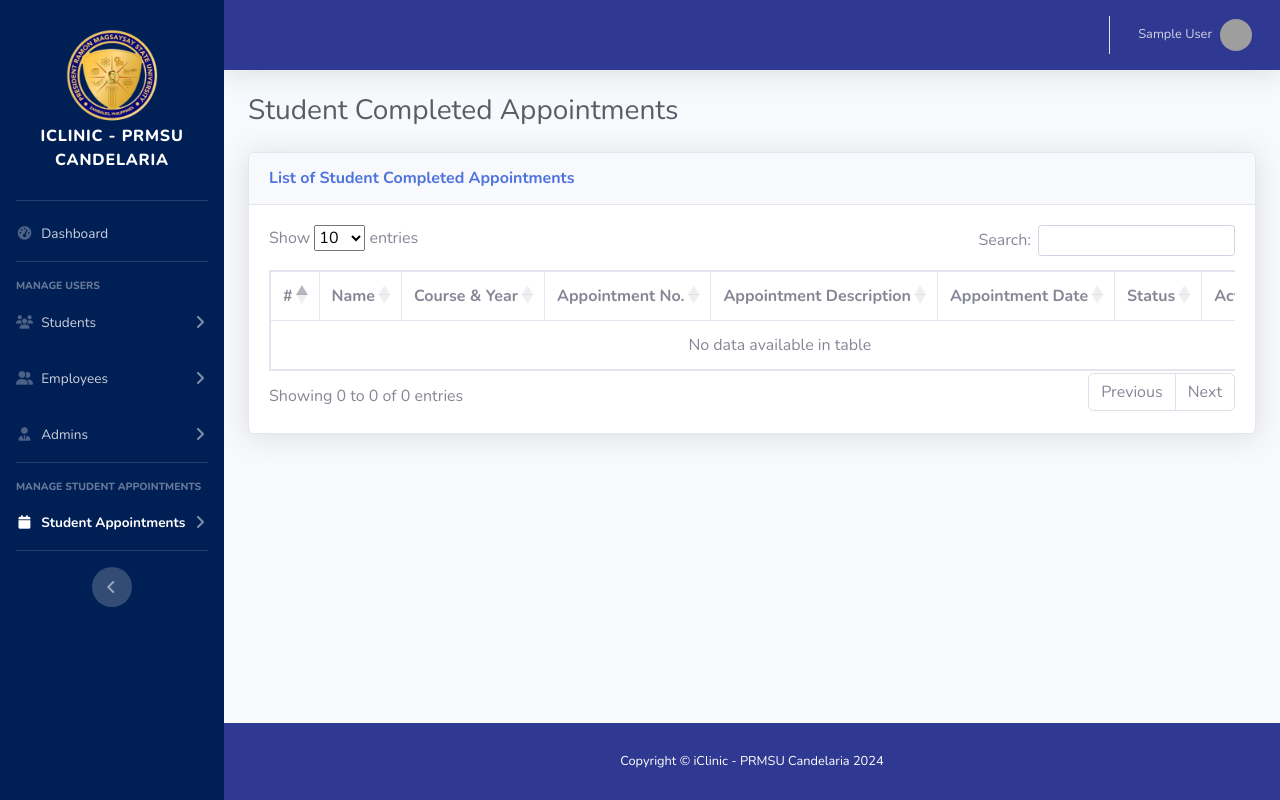
After one commit to itsmeralph09/iclinic, a PHP site: page /admin/students-appointment-completed.php in a window 1280 px wide. The commit adds this page. Run offline with PHP 8.4, Linux system fonts and the light colour scheme; a user stored in the database is signed in; data comes from the database, SQL or seed files in the repository; tables that the repository leaves empty or names only in its code hold one stand-in row (values such as "Sample post"); lists and menus that the app fills with data are empty; some libraries are stand-ins or nearby versions; grey boxes are pictures that could not be loaded.

Commit message:
Added view of completed appointment

```diff
--- a/admin/include/sidebar.php
+++ b/admin/include/sidebar.php
@@ -104,7 +104,7 @@
                         <h6 class="collapse-header">Students Appointments</h6>
                         <a class="collapse-item" href="students-appointment-pending.php">Pending</a>
                         <a class="collapse-item" href="students-appointment-approved.php">Approved</a>
-                        <a class="collapse-item" href="">Completed</a>
+                        <a class="collapse-item" href="students-appointment-completed.php">Completed</a>
                         <a class="collapse-item" href="">Declined</a>
                     </div>
                 </div>
--- /dev/null
+++ b/admin/students-appointment-completed.php
@@ -0,0 +1,271 @@
+<!DOCTYPE html>
+<html lang="en">
+
+<?php include './include/head.php'; ?>
+
+<body id="page-top">
+    <div class="d-none" id="students-appointment-pending"></div>
+
+    <!-- Page Wrapper -->
+    <div id="wrapper">
+
+        <?php include './include/sidebar.php'; ?>
+
+        <!-- Content Wrapper -->
+        <div id="content-wrapper" class="d-flex flex-column">
+
+            <!-- Main Content -->
+            <div id="content">
+
+                <?php include './include/topbar.php'; ?>
+
+                <!-- Begin Page Content -->
+                <div class="container-fluid">
+
+                    <!-- Page Heading -->
+                    <div class="d-sm-flex align-items-center justify-content-between mb-4">
+                        <h1 class="h3 mb-0 text-gray-800">Student Completed Appointments</h1>
+
+                    </div>
+
+                    <!-- Content Row -->
+                    <div class="row">
+
+                        <div class="col-xl-12 col-lg-12">
+                            <div class="card shadow mb-4">
+                                <!-- Card Header -->
+								<div class="card-header py-3 d-flex flex-column flex-md-row">
+								    <div class="col-12 col-md-6 d-flex align-items-center justify-content-start mx-0 px-0 mb-2 mb-md-0">
+								        <h6 class="font-weight-bold text-primary mb-0">List of Student Completed Appointments</h6>
+								    </div>
+								    <div class="col-12 col-md-6 d-flex align-items-center justify-content-end mx-0 px-0">
+								    	<div class="col-12 col-md-4 float-right mx-0 px-0">
+								        	<!-- <a data-toggle="modal" data-target="#addNew" class="btn btn-success shadow-sm w-100 h-100"><i class="fa-solid fa-plus mr-1"></i>New Appointment</a> -->
+								        </div>
+								    </div>
+								</div>
+
+                                <!-- Card Body -->
+                                <div class="card-body">
+                                    <div class="table-responsive">
+                                        <table class="table table-bordered nowrap" id="myTable" width="100%" cellspacing="0">
+                                            <thead class="">
+                                                <tr>
+
+                                                    <th scope="col">#</th>
+                                                    <th scope="col">Name</th>
+                                                    <th scope="col">Course & Year</th>
+                                                    <th scope="col">Appointment No.</th>
+                                                    <th scope="col">Appointment Description</th>
+                                                    <th scope="col">Appointment Date</th>
+                                                    <th scope="col">Status</th>
+                                                    <th scope="col">Action</th>
+
+                                                </tr>
+                                            </thead>
+
+                                            <tbody>
+
+                                            <?php
+
+                                                require '../db/dbconn.php';
+
+                                                $display_appointments = "
+                                                					SELECT apt.*, CONCAT(st.last_name, ', ', st.first_name, ' ', st.suffix_name) as fullname, CONCAT(st.course, ' ', st.year_level) as course_year, avt.blood_pressure, avt.temperature, avt.weight, avt.height, avt.diagnosis, avt.date_completed
+                                                                    FROM appointment_tbl apt
+                                                                    INNER JOIN user_tbl ut ON ut.user_id = apt.user_id
+                                                                    INNER JOIN student_tbl st ON st.user_id = ut.user_id
+                                                                    INNER JOIN appointment_vitals_tbl avt ON avt.appointment_id = apt.appointment_id
+                                                                    WHERE apt.deleted = 0 AND ut.role = 'STUDENT' AND apt.appointment_status = 'COMPLETED'
+                                                					";
+                                                $sqlQuery = mysqli_query($con, $display_appointments) or die(mysqli_error($con));
+
+                                                $counter = 1;
+
+                                                while($row = mysqli_fetch_array($sqlQuery)){
+                                                    $appointment_id = $row['appointment_id'];
+                                                    $appointment_no = $row['appointment_no'];
+                                                    $appointment_description = $row['appointment_description'];
+                                                    $appointment_description_others = $row['appointment_description_others'];
+                                                    $appointment_date = $row['appointment_date'];
+                                                    $appointment_status = $row['appointment_status'];
+                                                    $fullname = $row['fullname'];
+                                                    $course_year = $row['course_year'];
+
+                                                    // Format the appointment date
+                                                    $formatted_date = date('M d, Y', strtotime($appointment_date));
+            										$formatted_date_completed = date('M d, Y', strtotime($appointment_date));
+
+                                                    if ($appointment_status == 'PENDING') {
+                                                        $status_text = "<p class='text-warning text-center'>PENDING</p>";
+                                                    } elseif ($appointment_status == 'APPROVED') {
+                                                        $status_text = "<p class='text-success text-center'>APPROVED</p>";
+                                                    } elseif ($appointment_status == 'COMPLETED') {
+                                                        $status_text = "<p class='text-primary text-center'>COMPLETED</p>";
+                                                    }
+
+                                                    if ($appointment_description == "OTHERS") {
+                                                    	$appointment_description_text = $appointment_description. ' (' . $appointment_description_others . ') ';
+                                                    } else {
+                                                    	$appointment_description_text = $appointment_description;
+                                                    }
+
+                                                    $blood_pressure = $row['blood_pressure'];
+                                                    $temperature = $row['temperature'];
+                                                    $weight = $row['weight'];
+                                                    $height = $row['height'];
+                                                    $diagnosis = $row['diagnosis'];
+                                                    $date_completed = $row['date_completed'];
+                                                    $formatted_date_completed = date('M d, Y', strtotime($date_completed));
+
+                                            ?>
+                                        <tr>
+                                            <td class=""><?php echo $counter; ?></td>
+                                            <td class=""><?php echo $fullname; ?></td>
+                                            <td class=""><?php echo $course_year; ?></td>
+                                            <td class=""><?php echo $appointment_no; ?></td>
+                                            <td class=""><?php echo $appointment_description_text; ?></td>
+                                            <td class=""><?php echo $formatted_date; ?></td>
+                                            <td class=""><?php echo $status_text; ?></td>
+
+                                            <td class="text-center">
+                                            	<a class="btn btn-sm shadow-sm btn-primary" data-toggle="modal" data-target="#vitalsview_<?php echo $appointment_id; ?>">
+                                                    <i class="fa-solid fa-eye"></i>
+                                                </a>
+                                                <button class="btn btn-sm btn-success">
+                                                    <i class="fa-solid fa-print"></i>
+                                                </button>
+                                            </td>
+                                        </tr>
+                                        <?php
+                                            $counter++;
+                                            include('modal/appointment_vitalsview_modal.php');
+                                        }
+                                        ?>
+                                        </tbody>
+
+                                        </table>
+                                    </div>
+                                </div>
+                            </div>
+                        </div>
+                        <?php // include('modal/appointment_add_modal.php'); ?>
+                    </div>
+
+                </div>
+                <!-- /.container-fluid -->
+
+            </div>
+            <!-- End of Main Content -->
+
+            <!-- Footer -->
+            <?php include './include/footer.php'; ?>
+            <!-- End of Footer -->
+
+        </div>
+        <!-- End of Content Wrapper -->
+
+    </div>
+    <!-- End of Page Wrapper -->
+
+    <!-- Scroll to Top Button-->
+    <a class="scroll-to-top rounded" href="#page-top">
+        <i class="fas fa-angle-up"></i>
+    </a>
+
+    <!-- Logout Modal-->
+    <?php include './include/logout_modal.php'; ?>
+
+    <?php include './include/script.php'; ?>
+
+    <script>
+        $(document).ready(function(){
+            //inialize datatable
+            $('#myTable').DataTable({
+                scrollX: true
+            })
+        });
+    </script>
+
+    <!-- Complete -->
+    <script>
+        $(document).ready(function() {
+            // Function to show SweetAlert2 messages
+            const showSweetAlert = (icon, title, message) => {
+                Swal.fire({
+                    icon: icon,
+                    title: title,
+                    text: message
+                });
+            };
+
+            // Delegate click event handling to a parent element
+            $(document).on('click', '[id^="completeAppointment_"]', function(e) {
+                e.preventDefault(); // Prevent default form submission
+                var userID = $(this).attr('id').split('_')[1]; // Extract event ID
+                var formData = $('#updateForm_' + userID); // Get the form data
+                var modalDiv = $('#vitals_' + userID);
+
+                let fieldsAreValid = true; // Initialize as true
+                // const requiredFields = formData.find('[required]'); // Select required fields
+                const requiredFields = modalDiv.find(':input[required]'); // Select required fields
+
+                // Remove existing error classes
+                $('.form-control').removeClass('is-invalid');
+
+                requiredFields.each(function() {
+                    // Check if the element is a select and it doesn't have a selected value
+                    if ($(this).is('select') && $(this).val() === null) {
+                        fieldsAreValid = false; // Set to false if any required select field doesn't have a value
+                        showSweetAlert('warning', 'Oops!', 'Please fill-up the required fields.');
+                        $(this).addClass('is-invalid'); // Add red border to missing field
+                    }
+                    // Check if the element is empty
+                    else if ($(this).val().trim() === '') {
+                        fieldsAreValid = false; // Set to false if any required field is empty or null
+                        showSweetAlert('warning', 'Oops!', 'Please fill-up the required fields.');
+                        $(this).addClass('is-invalid'); // Add red border to missing field
+                    } else {
+                        $(this).removeClass('is-invalid'); // Remove red border if field is filled
+                    }
+                });
+
+                if (fieldsAreValid) {
+                    $.ajax({
+                        url: 'action/complete_appointment.php', // URL to submit the form data
+                        type: 'POST',
+                        data: formData.serialize(), // Form data to be submitted
+                        dataType: 'json',
+                        success: function(response) {
+                            // Handle the success response
+                            console.log(response); // Output response to console (for debugging)
+                            if (response.status === 'success') {
+                                Swal.fire(
+                                    'Success!',
+                                    response.message,
+                                    'success'
+                                ).then(() => {
+                                    location.reload();
+                                });
+                            } else {
+                                Swal.fire(
+                                    'Error!',
+                                    response.message,
+                                    'error'
+                                );
+                            }
+                        },
+                        error: function(xhr, status, error) {
+                            // Handle the error response
+                            console.error(xhr.responseText); // Output error response to console (for debugging)
+                            showSweetAlert('error', 'Error', 'Failed to complete appointment. Please try again later.');
+                        }
+                    });
+                }
+            });
+        });
+    </script>
+
+</body>
+
+</html>
```
Also changed, not shown: admin/modal/appointment_vitalsview_modal.php (added, +136 -0 lines).
